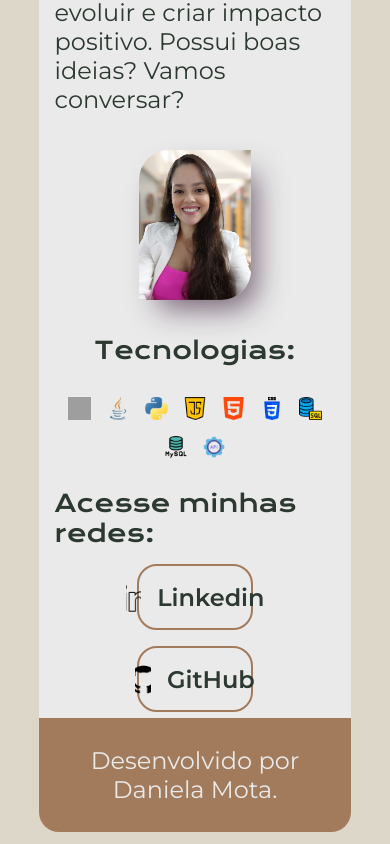
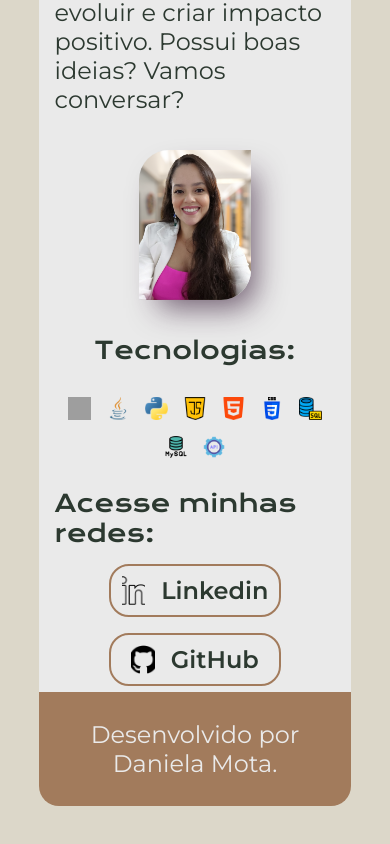
Before and after one commit to Danimmota/portfolio, a plain HTML site: page index.html in a window 390 px wide. Shown: the part 717-1561 px from the top of the page. After the commit the page ends 1535 px from the top, so only its background shows below. Drawn offline with nearby package versions, Linux system fonts and the light colour scheme; grey boxes are pictures that could not be loaded.

Commit message:
new feature

```diff
--- a/styles/style.css
+++ b/styles/style.css
@@ -208,8 +208,8 @@ body{
         font-size: 1.4rem;
     }
     .apresentacao__links__navegacao{
-        width: 40%;
-        padding: 16.5px 0;
+        width: 60%;
+        padding: 10px 0;
     }
     .apresentacao__links__navegacao img {
         width: 14%;
```
